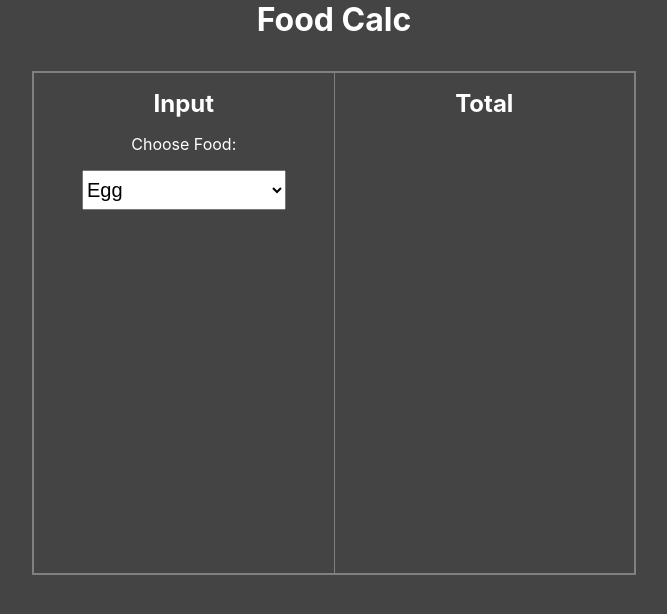
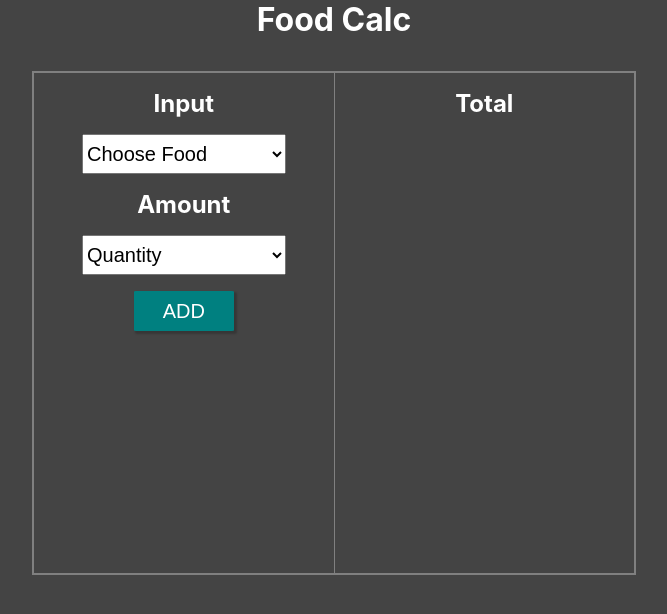
Before and after one commit to cfowler650/food-calc, a React (Create React App) app: page / in a window 1280 px wide. Shown: the top 614 px of the page, without its empty margins (306-973 px from the left). Built offline with nearby package versions, Linux system fonts and the light colour scheme.

Commit message:
Add calculate button and amount dropdown

```diff
--- a/src/components/Calc.jsx
+++ b/src/components/Calc.jsx
@@ -2,6 +2,16 @@ import React from 'react';
 
 
 export default class Calc extends React.Component {
+
+    constructor(props) {
+        super(props);
+
+        this.state = {
+
+        }
+    }
+
+
     render() {
         return (
             <div style={{ textAlign: 'center', margin: "2em" }}>
@@ -10,18 +20,53 @@ export default class Calc extends React.Component {
                     <div style={{ display: "flex", height: "500px" }}>
 
                         <div style={{ flex: "1", padding: "1em", borderRight: "1px solid gray" }}>
+
                             <h2>Input</h2>
                             <div style={{ margin: "1em" }}>
-                                <p>Choose Food:</p>
                                 <div style={{ margin: "1em", display: "flex" }}>
                                     <select style={{ width: "100%", height: "40px", fontSize: "20px" }}>
+                                        <option disabled selected value="volvo">Choose Food</option>
                                         <option value="volvo">Egg</option>
                                         <option value="saab">Black Beans</option>
                                         <option value="mercedes">White Rice</option>
                                     </select>
                                 </div>
                             </div>
+
+
+
+                            <h2>Amount</h2>
+                            <div style={{ margin: "1em" }}>
+                                <div style={{ margin: "1em", display: "flex" }}>
+                                    <select style={{ width: "100%", height: "40px", fontSize: "20px" }}>
+                                        <option disabled selected value="volvo">Quantity</option>
+                                        <option value="volvo">1</option>
+                                        <option value="saab">2</option>
+                                        <option value="mercedes">3</option>
+                                        <option value="mercedes">4</option>
+                                        <option value="mercedes">5</option>
+                                    </select>
+                                </div>
+                            </div>
+
+
+
+                            <button style={{ width: "100px",
+                            height: "40px",
+                            fontSize: "20px",
+                            textTransform: "uppercase",
+                            borderRadius: "2%",
+                            border: "none",
+                            cursor:"pointer",
+                            boxShadow: "2px 2px 2px 1px rgba(0, 0, 0, 0.2)",
+                            backgroundColor: "teal",
+                            color: "white" }}>
+                                Add </button>
+
                         </div>
+
+
+
                         <div style={{ flex: "1", padding: "1em", }}>
                             <h2>Total</h2>
 
@@ -29,6 +74,7 @@ export default class Calc extends React.Component {
 
                             </div>
                         </div>
+
                     </div>
                 </div>
 
```
